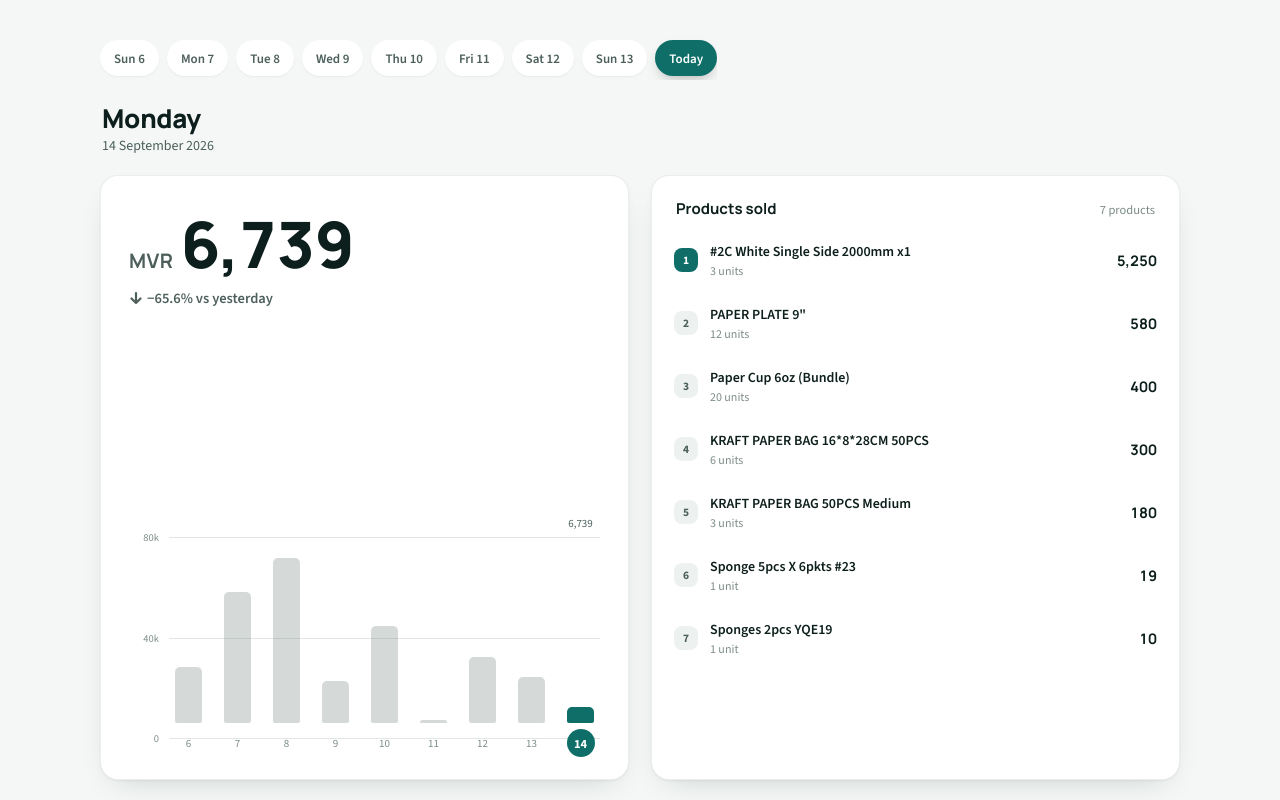
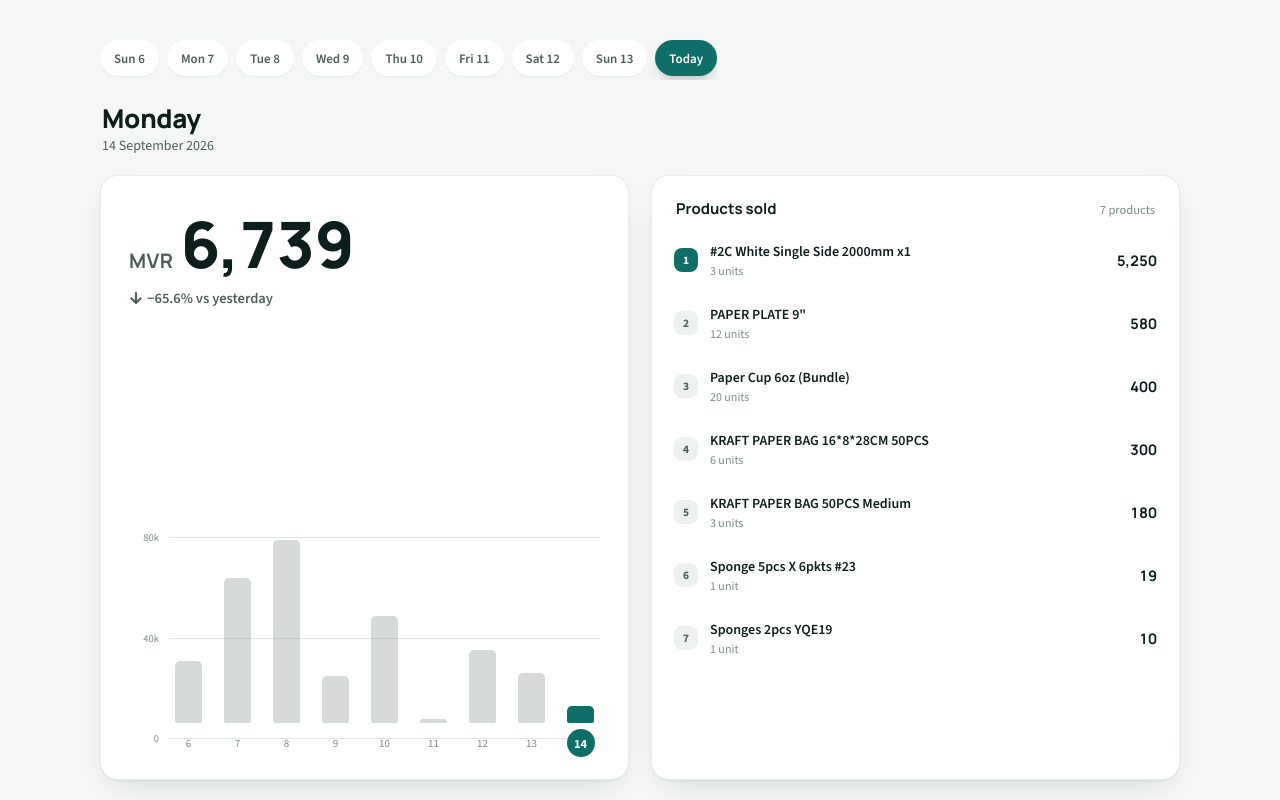
Before and after one commit to yuki-uthman/ike-sales, a plain HTML site: page index.html in a window 1280 px wide. Drawn offline with nearby package versions, Linux system fonts and the light colour scheme.

Commit message:
style: remove the value label above each chart bar
Co-Authored-By: Claude Sonnet 5 <noreply@anthropic.com>
Claude-Session: https://claude.ai/code/session_018n7VmvQpk1WbrYXuHSXfFL

```diff
--- a/index.html
+++ b/index.html
@@ -64,8 +64,6 @@
   .grid { position: absolute; left: 0; right: 0; top: 20px; bottom: 19px; pointer-events: none; }
   .grid i { position: absolute; left: 0; right: 0; height: 1px; background: var(--grid); font-style: normal; }
   .bar { position: relative; flex: 1 1 0; min-width: 0; display: flex; flex-direction: column; align-items: center; gap: 6px; cursor: pointer; }
-  .barval { height: 14px; line-height: 14px; font-size: 11px; font-variant-numeric: tabular-nums; color: var(--ink2); white-space: nowrap; transition: opacity 0.15s; }
-  .bar:hover .barval { opacity: 1 !important; }
   .barcol { flex: 1; width: 100%; display: flex; align-items: flex-end; justify-content: center; }
   .barfill { width: 70%; max-width: 30px; min-height: 3px; border-radius: 5px 5px 2px 2px; transition: background 0.2s ease, opacity 0.2s ease; }
   .barlbl { height: 28px; display: flex; align-items: center; justify-content: center; font-size: 11px; color: var(--ink3); white-space: nowrap; font-variant-numeric: tabular-nums; }
@@ -287,7 +285,6 @@
       var sel = d.k === state.idx;
       return {
         k: d.k, label: String(d.dn),
-        value: d.total >= 10000 ? (d.total / 1000).toFixed(1) + 'k' : fmt(d.total),
         h: Math.max(0, d.total / peak * 100),
         sel: sel
       };
@@ -297,7 +294,6 @@
 
   function barHtml(b) {
     return '<div class="bar" data-k="' + b.k + '">' +
-      '<div class="barval" style="opacity:' + (b.sel ? 1 : 0) + '">' + b.value + '</div>' +
       '<div class="barcol"><div class="barfill" style="height:' + b.h + '%;background:' + (b.sel ? 'var(--accent)' : 'var(--ink3)') + ';opacity:' + (b.sel ? 1 : 0.32) + '"></div></div>' +
       '<div class="barlbl">' + (b.sel ? '<span class="disc">' + b.label + '</span>' : b.label) + '</div>' +
       '</div>';
@@ -325,7 +321,6 @@
         if (!barEl) return;
         barEl.querySelector('.barfill').style.background = b.sel ? 'var(--accent)' : 'var(--ink3)';
         barEl.querySelector('.barfill').style.opacity = b.sel ? 1 : 0.32;
-        barEl.querySelector('.barval').style.opacity = b.sel ? 1 : 0;
         barEl.querySelector('.barlbl').innerHTML = b.sel ? '<span class="disc">' + b.label + '</span>' : b.label;
       });
     }
```
